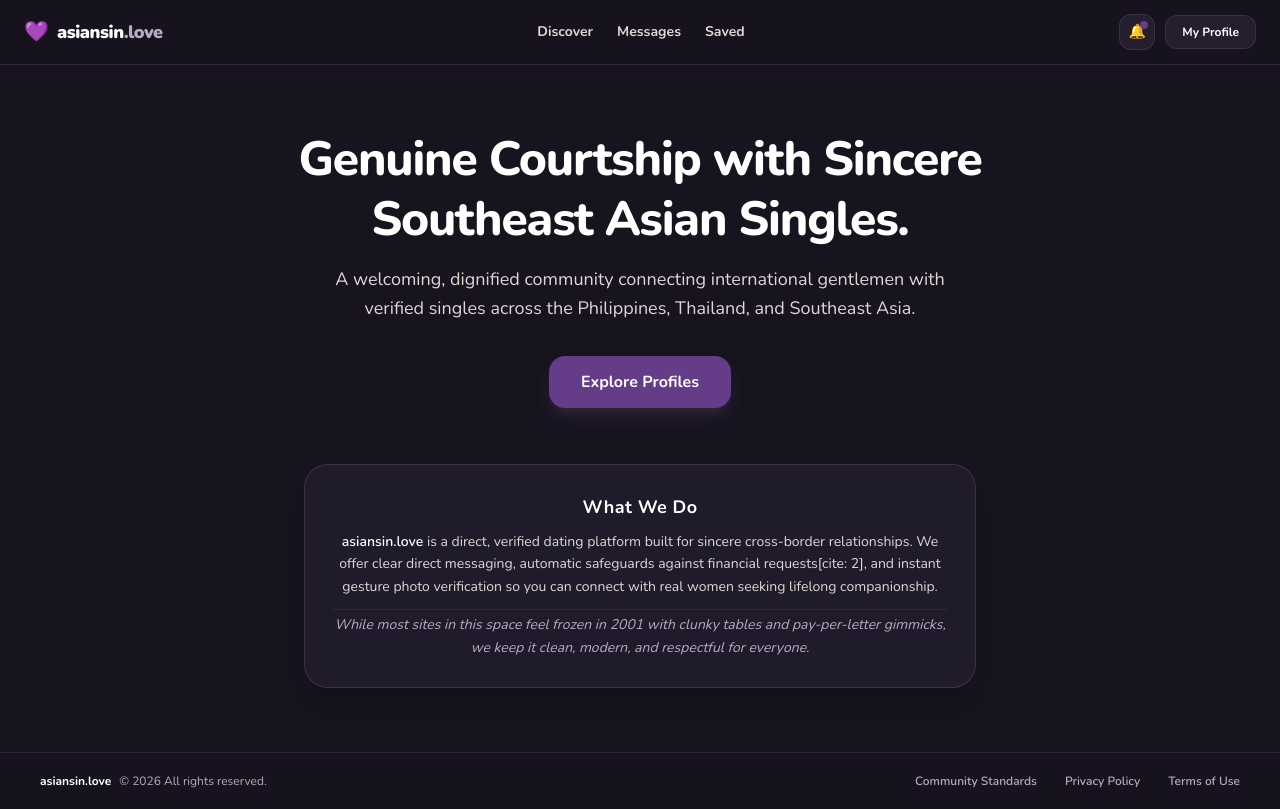
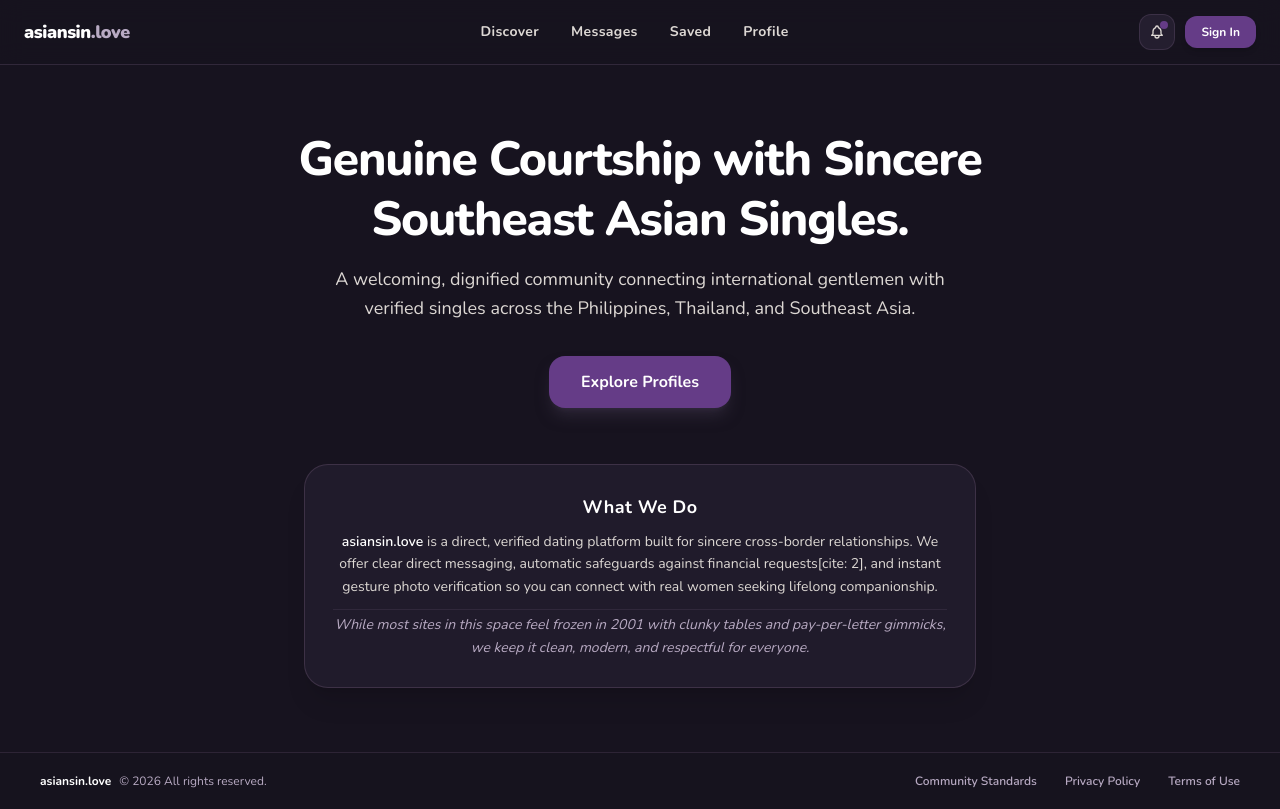
Before and after one commit to sandschristopher-png/asiansin-love, a Next.js app: page / in a window 1280 px wide. Built offline with nearby package versions, Linux system fonts and the light colour scheme.

Commit message:
style: remove emojis from navbar and mobile menu for clean typography

```diff
--- a/components/Navbar.tsx
+++ b/components/Navbar.tsx
@@ -11,117 +11,143 @@ export function Navbar() {
   const isActive = (path: string) => pathname === path;
 
   return (
-    <header className="sticky top-0 z-50 bg-[#17131F]/90 backdrop-blur-md border-b border-[#725A7A]/30">
+    <header className="sticky top-0 z-50 bg-[#17131F]/95 backdrop-blur-md border-b border-[#725A7A]/30">
       <div className="max-w-7xl mx-auto px-4 sm:px-6 h-16 flex items-center justify-between">
 
         {/* Brand */}
         <Link href="/" className="flex items-center gap-2 group flex-shrink-0">
-          <span className="text-xl">💜</span>
           <span className="text-lg font-black tracking-tight text-white font-[family-name:var(--font-nunito)]">
             asiansin<span className="text-[#B8AAC3]">.love</span>
           </span>
         </Link>
 
-        {/* Desktop Navigation */}
-        <nav className="hidden md:flex items-center gap-6">
+        {/* Desktop Navigation Links */}
+        <nav className="hidden md:flex items-center gap-8">
           <Link
             href="/discover"
-            className={`text-sm font-bold transition-colors ${
-              isActive('/discover') ? 'text-[#E6D7FA]' : 'text-[#DDD8D4] hover:text-white'
+            className={`text-sm font-bold tracking-wide transition-colors ${
+              isActive('/discover') ? 'text-white border-b-2 border-[#653C87] pb-1' : 'text-[#DDD8D4] hover:text-white'
             }`}
           >
             Discover
           </Link>
           <Link
             href="/messages"
-            className={`text-sm font-bold transition-colors ${
-              isActive('/messages') ? 'text-[#E6D7FA]' : 'text-[#DDD8D4] hover:text-white'
+            className={`text-sm font-bold tracking-wide transition-colors ${
+              isActive('/messages') ? 'text-white border-b-2 border-[#653C87] pb-1' : 'text-[#DDD8D4] hover:text-white'
             }`}
           >
             Messages
           </Link>
           <Link
             href="/favorites"
-            className={`text-sm font-bold transition-colors ${
-              isActive('/favorites') ? 'text-[#E6D7FA]' : 'text-[#DDD8D4] hover:text-white'
+            className={`text-sm font-bold tracking-wide transition-colors ${
+              isActive('/favorites') ? 'text-white border-b-2 border-[#653C87] pb-1' : 'text-[#DDD8D4] hover:text-white'
             }`}
           >
             Saved
           </Link>
+          <Link
+            href="/profile"
+            className={`text-sm font-bold tracking-wide transition-colors ${
+              isActive('/profile') ? 'text-white border-b-2 border-[#653C87] pb-1' : 'text-[#DDD8D4] hover:text-white'
+            }`}
+          >
+            Profile
+          </Link>
         </nav>
 
-        {/* Action Controls */}
+        {/* Actions & Mobile Trigger */}
         <div className="flex items-center gap-2.5">
           <Link
             href="/notifications"
-            className="h-9 w-9 rounded-xl bg-[#241E2F] border border-[#725A7A]/30 flex items-center justify-center text-white hover:border-[#978FA8] transition-all relative"
+            className="h-9 w-9 rounded-xl bg-[#241E2F] border border-[#725A7A]/30 flex items-center justify-center text-[#DDD8D4] hover:text-white hover:border-[#978FA8] transition-all relative"
             aria-label="Notifications"
           >
-            <span className="text-sm">🔔</span>
+            <svg className="w-4 h-4" fill="none" viewBox="0 0 24 24" stroke="currentColor">
+              <path strokeLinecap="round" strokeLinejoin="round" strokeWidth={2} d="M15 17h5l-1.405-1.405A2.032 2.032 0 0118 14.158V11a6.002 6.002 0 00-4-5.659V5a2 2 0 10-4 0v.341C7.67 6.165 6 8.388 6 11v3.159c0 .538-.214 1.055-.595 1.436L4 17h5m6 0v1a3 3 0 11-6 0v-1m6 0H9" />
+            </svg>
             <span className="absolute top-1.5 right-1.5 h-2 w-2 rounded-full bg-[#653C87]" />
           </Link>
 
           <Link
-            href="/profile"
-            className="hidden sm:inline-flex px-4 py-2 rounded-xl bg-[#241E2F] border border-[#725A7A]/30 hover:border-[#978FA8] text-white text-xs font-bold transition-all"
+            href="/login"
+            className="hidden sm:inline-flex px-4 py-2 rounded-xl bg-[#653C87] hover:bg-[#7A49A2] text-white text-xs font-bold transition-all shadow-md active:scale-95"
           >
-            My Profile
+            Sign In
           </Link>
 
-          {/* Mobile Hamburger */}
+          {/* Clean Mobile Menu Toggle Button */}
           <button
             type="button"
             onClick={() => setMobileMenuOpen(!mobileMenuOpen)}
-            className="md:hidden h-9 px-3 rounded-xl bg-[#241E2F] border border-[#725A7A]/30 flex items-center gap-1.5 text-xs font-bold text-white active:scale-95"
-            aria-label="Toggle Navigation"
+            className="md:hidden h-9 px-3 rounded-xl bg-[#241E2F] border border-[#725A7A]/30 text-xs font-extrabold uppercase tracking-wider text-white active:scale-95 flex items-center justify-center"
+            aria-label="Toggle navigation"
           >
-            <span>{mobileMenuOpen ? '✕' : '☰'}</span>
-            <span>Menu</span>
+            {mobileMenuOpen ? 'Close' : 'Menu'}
           </button>
         </div>
 
       </div>
 
-      {/* Mobile Drawer */}
+      {/* Mobile Drawer (Clean Typography, No Emojis) */}
       {mobileMenuOpen && (
-        <div className="md:hidden bg-[#241E2F] border-b border-[#725A7A]/40 px-5 py-4 space-y-3 shadow-2xl animate-in slide-in-from-top-2">
-          <div className="grid grid-cols-2 gap-2 text-sm font-bold">
+        <div className="md:hidden bg-[#241E2F] border-b border-[#725A7A]/40 px-4 py-4 space-y-3 shadow-2xl animate-in slide-in-from-top-2">
+          <div className="grid grid-cols-2 gap-2 text-xs font-extrabold tracking-wide uppercase">
             <Link
               href="/discover"
               onClick={() => setMobileMenuOpen(false)}
-              className="p-3 rounded-xl bg-[#17131F] border border-[#725A7A]/25 text-white flex items-center gap-2.5"
+              className={`p-3 rounded-xl border text-center transition-all ${
+                isActive('/discover')
+                  ? 'bg-[#653C87] border-[#978FA8] text-white'
+                  : 'bg-[#17131F] border-[#725A7A]/25 text-[#DDD8D4] hover:text-white'
+              }`}
             >
-              <span>🧭</span> Discover
+              Discover
             </Link>
             <Link
               href="/messages"
               onClick={() => setMobileMenuOpen(false)}
-              className="p-3 rounded-xl bg-[#17131F] border border-[#725A7A]/25 text-white flex items-center gap-2.5"
+              className={`p-3 rounded-xl border text-center transition-all ${
+                isActive('/messages')
+                  ? 'bg-[#653C87] border-[#978FA8] text-white'
+                  : 'bg-[#17131F] border-[#725A7A]/25 text-[#DDD8D4] hover:text-white'
+              }`}
             >
-              <span>💬</span> Messages
+              Messages
             </Link>
             <Link
               href="/favorites"
               onClick={() => setMobileMenuOpen(false)}
-              className="p-3 rounded-xl bg-[#17131F] border border-[#725A7A]/25 text-white flex items-center gap-2.5"
+              className={`p-3 rounded-xl border text-center transition-all ${
+                isActive('/favorites')
+                  ? 'bg-[#653C87] border-[#978FA8] text-white'
+                  : 'bg-[#17131F] border-[#725A7A]/25 text-[#DDD8D4] hover:text-white'
+              }`}
             >
-              <span>⭐</span> Saved
+              Saved
             </Link>
             <Link
               href="/profile"
               onClick={() => setMobileMenuOpen(false)}
-              className="p-3 rounded-xl bg-[#17131F] border border-[#725A7A]/25 text-white flex items-center gap-2.5"
+              className={`p-3 rounded-xl border text-center transition-all ${
+                isActive('/profile')
+                  ? 'bg-[#653C87] border-[#978FA8] text-white'
+                  : 'bg-[#17131F] border-[#725A7A]/25 text-[#DDD8D4] hover:text-white'
+              }`}
             >
-              <span>👤</span> My Profile
+              Profile
             </Link>
           </div>
 
-          <div className="pt-2 border-t border-[#725A7A]/25 flex items-center justify-between">
-            <span className="text-xs text-[#B8AAC3]">asiansin.love</span>
+          <div className="pt-2.5 border-t border-[#725A7A]/25 flex items-center justify-between">
+            <span className="text-[11px] font-bold text-[#725A7A] uppercase tracking-wider">
+              asiansin.love
+            </span>
             <Link
               href="/login"
               onClick={() => setMobileMenuOpen(false)}
-              className="px-4 py-2 rounded-xl bg-[#653C87] text-white text-xs font-bold"
+              className="px-4 py-2 rounded-xl bg-[#653C87] hover:bg-[#7A49A2] text-white text-xs font-extrabold uppercase tracking-wide"
             >
               Sign In / Up
             </Link>
```
